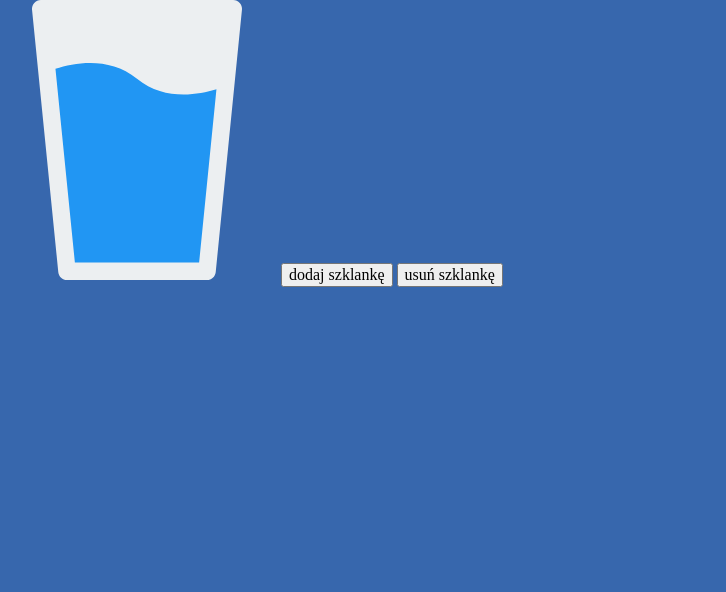
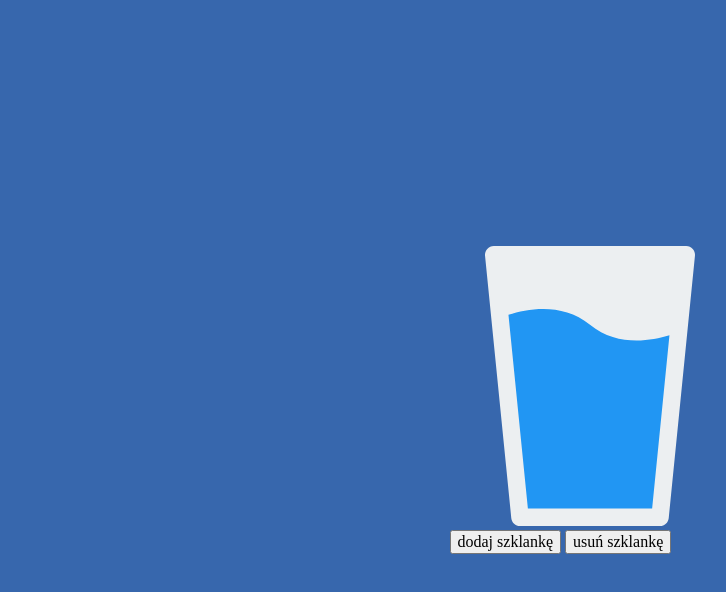
Before and after one commit to Atanvarde/hydrapp, a website: page src/content/index.html in a window 1280 px wide. Shown: the whole page, without its empty margins (3-729 px from the left). Drawn offline with nearby package versions, Linux system fonts and the light colour scheme; files that its build step writes are made by us from their sources.

Commit message:
feat: elements centered

```diff
--- a/src/scss/main.scss
+++ b/src/scss/main.scss
@@ -1,15 +1,26 @@
 @import "_normalize";
 @import "_variables";
-
 
 html {
   box-sizing: border-box;
 }
 
-*, *:before, *:after {
+*,
+*:before,
+*:after {
   box-sizing: inherit;
 }
 
 body {
+  align-items: center;
   background: $blue;
+  display: flex;
+  justify-content: center;
+  min-height: 100vh;
+  padding: 16px;
 }
+
+.main {
+  max-width: 375px;
+  width: 100%;
+}
```
